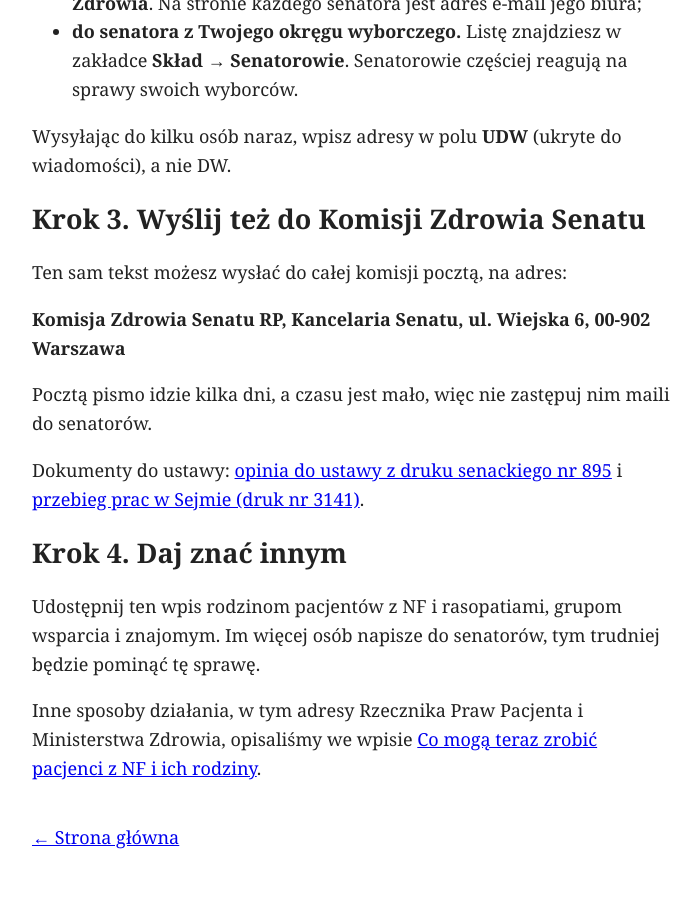
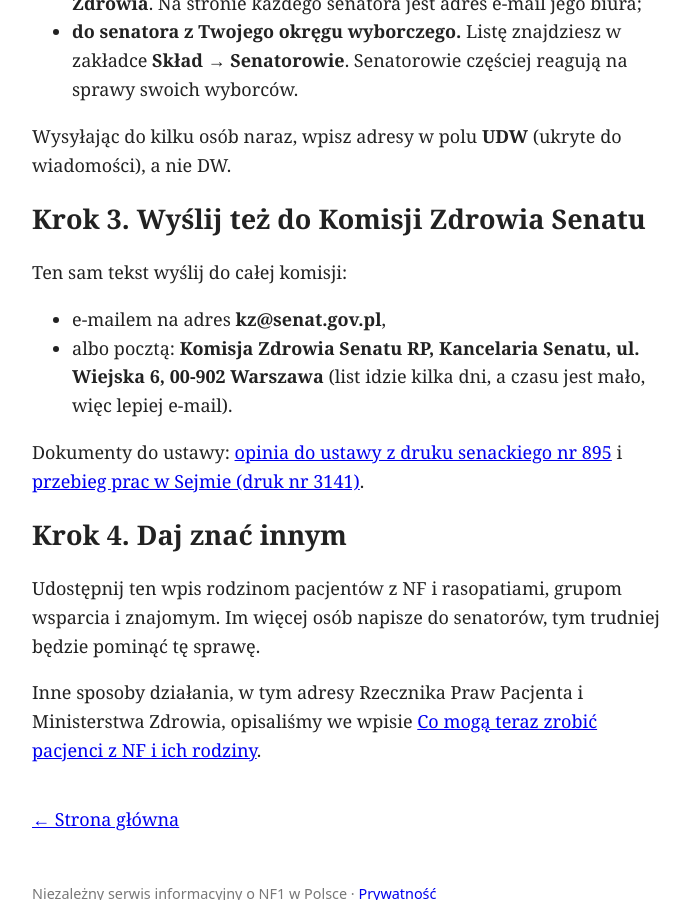
Before and after one commit to sylwiaeb/nf1news, a Jekyll site: the page built from _posts/2026-11-03-senat-uwagi-oecr.md, in a window 1280 px wide and 900 px high, scrolled down 1419 px. Shown: the whole window, without its empty margins (288-987 px from the left). Built offline with Jekyll 4.4.1, drawn with Linux system fonts in a browser that asks for light colours.

Commit message:
Adres e-mail Komisji Zdrowia Senatu w instrukcji
Co-Authored-By: Claude Opus 5.5 <noreply@anthropic.com>
Claude-Session: https://claude.ai/code/session_019jaYAUrvFxzDMrZaHzH4de

```diff
--- a/_posts/2026-11-03-senat-uwagi-oecr.md
+++ b/_posts/2026-11-03-senat-uwagi-oecr.md
@@ -32,11 +32,10 @@ Wysyłając do kilku osób naraz, wpisz adresy w polu **UDW** (ukryte do wiadomo
 
 ## Krok 3. Wyślij też do Komisji Zdrowia Senatu
 
-Ten sam tekst możesz wysłać do całej komisji pocztą, na adres:
+Ten sam tekst wyślij do całej komisji:
 
-**Komisja Zdrowia Senatu RP, Kancelaria Senatu, ul. Wiejska 6, 00-902 Warszawa**
-
-Pocztą pismo idzie kilka dni, a czasu jest mało, więc nie zastępuj nim maili do senatorów.
+- e-mailem na adres **kz@senat.gov.pl**,
+- albo pocztą: **Komisja Zdrowia Senatu RP, Kancelaria Senatu, ul. Wiejska 6, 00-902 Warszawa** (list idzie kilka dni, a czasu jest mało, więc lepiej e-mail).
 
 Dokumenty do ustawy: [opinia do ustawy z druku senackiego nr 895](https://www.senat.gov.pl/gfx/senat/pl/senatekspertyzy/8168/plik/895o.pdf) i [przebieg prac w Sejmie (druk nr 3141)](https://www.sejm.gov.pl/sejm10.nsf/PrzebiegProc.xsp?nr=3141).
 
```
